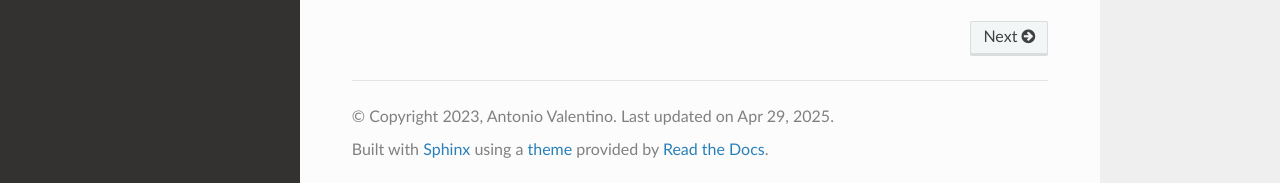
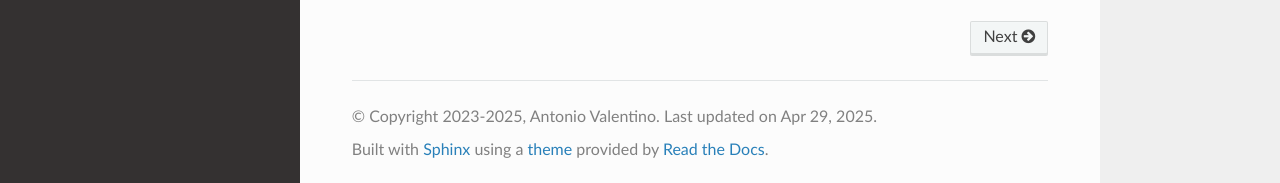
Before and after one commit to avalentino/s1isp, a Sphinx documentation site: the page built from docs/index.rst, in a window 1280 px wide and 900 px high, scrolled down 1207 px. Shown: the part 714-897 px from the top of the window. Built offline with Sphinx 7.4.7 and the Read the Docs theme 3.1.0, drawn with Linux system fonts in a browser that asks for light colours.

Commit message:
Update copyright

```diff
--- a/README.rst
+++ b/README.rst
@@ -103,7 +103,7 @@ The package has a simple CLI::
 License
 -------
 
-Copyright (c) 2022-2023 Antonio Valentino <antonio.valentino@tiscali.it>
+Copyright (c) 2022-2025 Antonio Valentino <antonio.valentino@tiscali.it>
 
 Licensed under the Apache License, Version 2.0 (the "License");
 you may not use this file except in compliance with the License.
--- a/docs/conf.py
+++ b/docs/conf.py
@@ -24,7 +24,7 @@ def _get_version(filename):
 # https://www.sphinx-doc.org/en/master/usage/configuration.html#project-information
 
 project = "s1isp"
-copyright = "2023, Antonio Valentino"
+copyright = "2023-2025, Antonio Valentino"
 author = "Antonio Valentino"
 release = _get_version(
     pathlib.Path(__file__).parent.parent / "s1isp" / "__init__.py"
```
